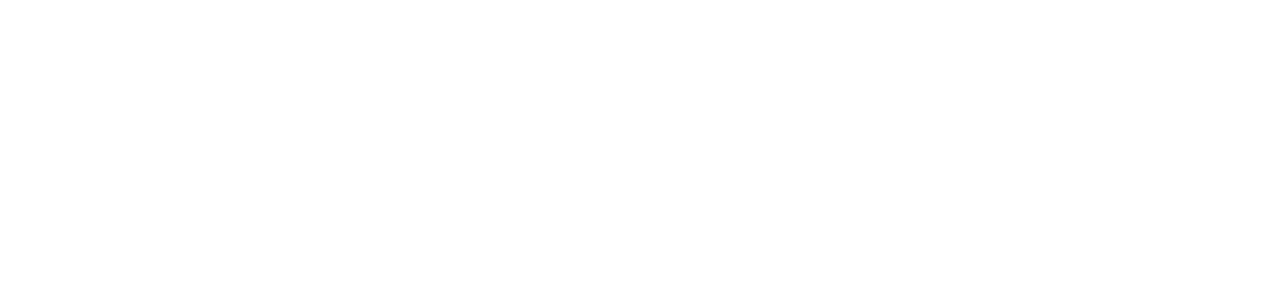
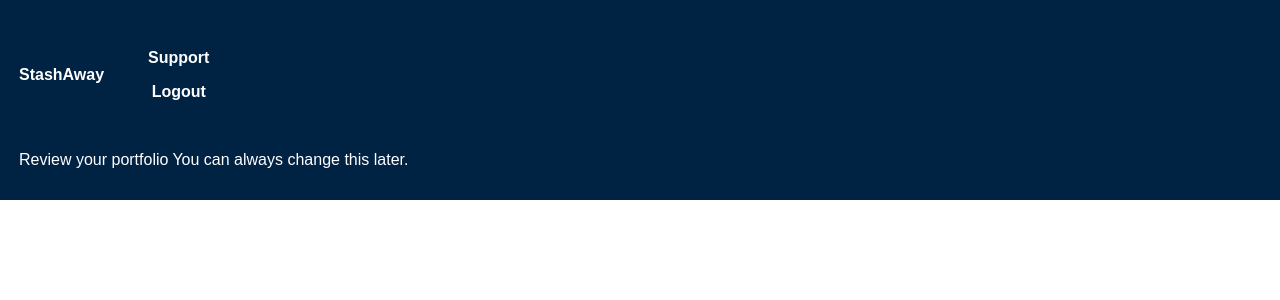
Before and after one commit to rubyvictor/stashAwayFrontEndTest, a React (Create React App) app: page / in a window 1280 px wide. Shown: the top 300 px of the page. Built offline with nearby package versions, Linux system fonts and the light colour scheme.

Commit message:
parse mock data into App and setState for portfolio risk type

```diff
--- a/src/App.css
+++ b/src/App.css
@@ -1,3 +1,7 @@
+
+.topnav-right {
+  float: right;
+}
 .App {
   text-align: center;
 }
@@ -8,10 +12,13 @@
 }
 
 .App-header {
-  background-color: #222;
-  height: 150px;
-  padding: 20px;
-  color: white;
+  background-color: #002243;
+  height: 200px;
+  display: grid;
+  grid-column: repeat(10fr);
+  color: #fff;
+  padding-top: 30px;
+  padding-left: 16px;
 }
 
 .App-title {
@@ -23,6 +30,10 @@
 }
 
 @keyframes App-logo-spin {
-  from { transform: rotate(0deg); }
-  to { transform: rotate(360deg); }
+  from {
+    transform: rotate(0deg);
+  }
+  to {
+    transform: rotate(360deg);
+  }
 }
--- a/src/App.js
+++ b/src/App.js
@@ -1,9 +1,49 @@
 import React, { Component } from "react";
+import Header from "../src/Header";
+import RiskLevel from "../src/RiskLevel";
 import "./App.css";
 
 class App extends Component {
+  constructor() {
+    super();
+    console.log("initialised")
+    this.state = {
+      portfolio: []
+    }
+
+    const portfolio_types = [
+      { type: "standard", returns: "6%", VaR: "3%", optimized: "USD" },
+      { type: "less_risky", returns: "3%", VaR: "1.5%", optimized: "JPY" },
+      { type: "more_risky", returns: "9%", VaR: "5%", optimized: "EUR" }
+    ];
+
+    const pf_types = [];
+    portfolio_types.forEach(portfolio_type => {
+      console.log(portfolio_type);
+      pf_types.push(<p>portfolio type:{portfolio_type}</p>);
+    });
+
+    this.setState = { portfolio: pf_types };
+  }
+
   render() {
-    return <div className="App" />;
+    return (
+      <div className="App">
+        <Header />
+        {this.state.portfolio.map((pf_type, i) => {
+          return (
+            <div>
+              <RiskLevel
+                type={pf_type.type}
+                returns={pf_type.returns}
+                risk={pf_type.VaR}
+                optimized={pf_type.optimized}
+              />
+            </div>
+          );
+        })}
+      </div>
+    );
   }
 }
 
--- /dev/null
+++ b/src/Header.js
@@ -0,0 +1,25 @@
+import React from "react";
+
+const Header = () => {
+  return (
+    <table className="App-header">
+      <thead>
+        <tr>
+          <th>StashAway</th>
+          <th className="topnav-right">
+            <ul>Support</ul>
+            <ul>Logout</ul>
+          </th>
+        </tr>
+      </thead>
+      <tbody>
+        <tr>
+          <td>Review your portfolio</td>
+          <td>You can always change this later.</td>
+        </tr>
+      </tbody>
+    </table>
+  );
+};
+
+export default Header;
```
